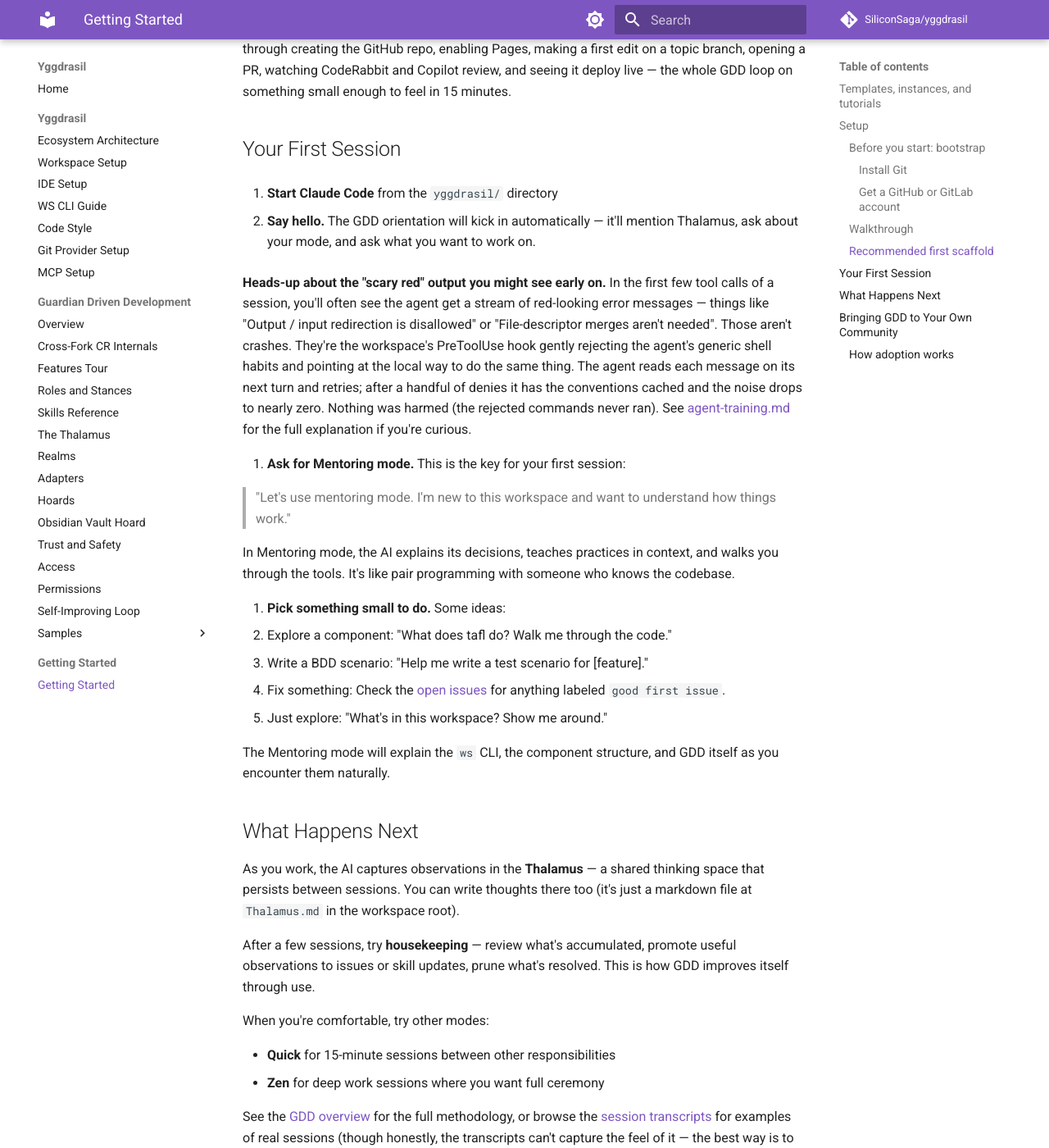
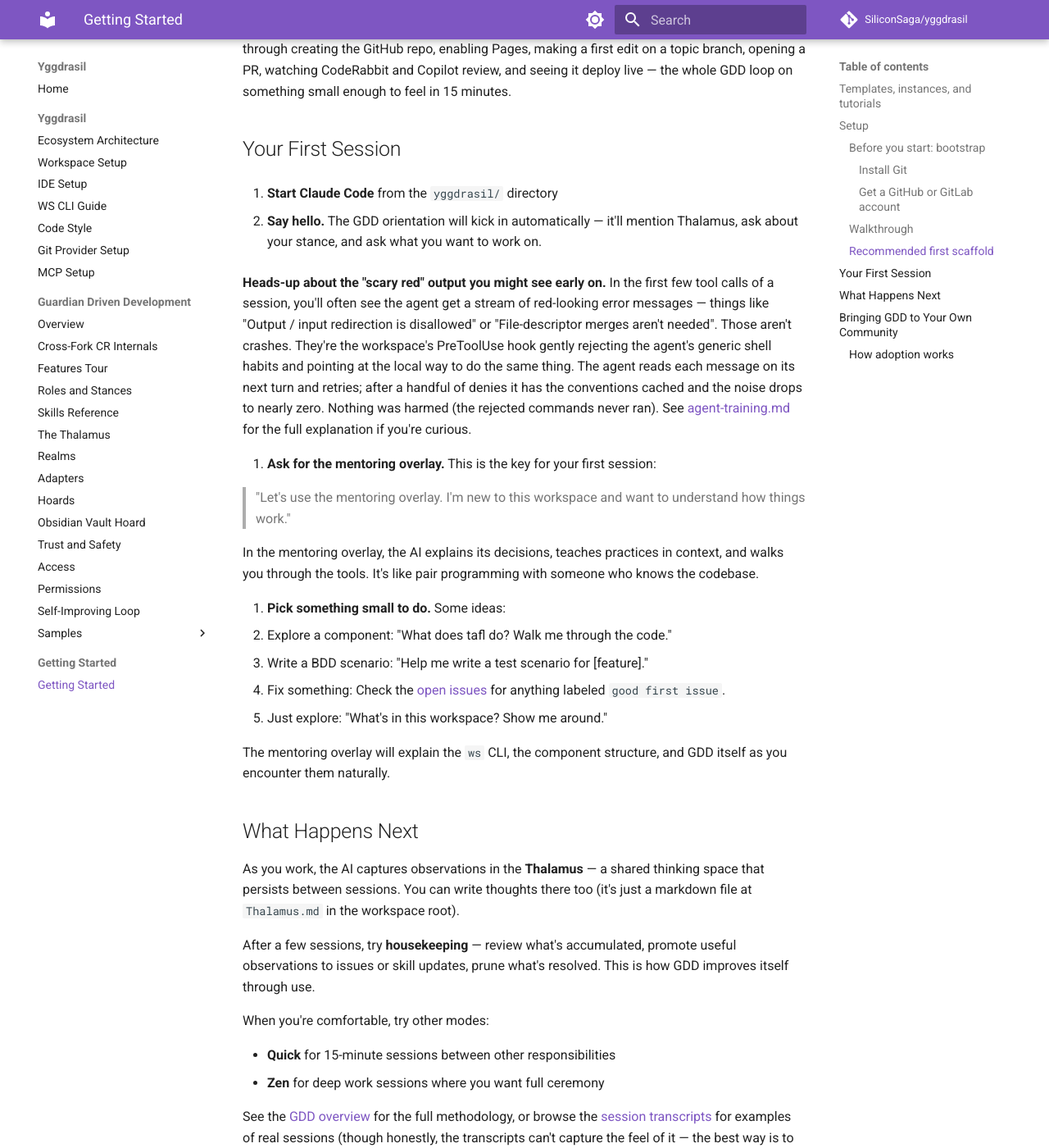
Before and after one commit to SiliconSaga/yggdrasil, an MkDocs documentation site: the page built from docs/getting-started/index.md, in a window 1280 px wide and 1400 px high, scrolled down 3915 px. Shown: the whole window at 82% size. Built offline with MkDocs 1.6.1 and Material for MkDocs 9.7.7, drawn with Linux system fonts in a browser that asks for light colours; comment, search, counter and statistics services are not loaded.

Commit message:
fix(k8s): hook stops denying 'ws k8s scope' management; wrapper verdict fail-safe; onboarding stance sweep
Whole-branch review fixes.

- CRITICAL: the hook's Tier 2b routed every `ws k8s *` through the guard, including the wrapper's own `scope set|show|clear` — the guard read `scope` as a kubectl write verb and the hook denied it, breaking the documented widen/clear/re-arm workflow once a scope was armed. The guard now returns `NOT_K8S` for the `scope` verb (wrapper-management, not kubectl); the wrapper already intercepts `scope` before the guard, so its behavior is unchanged, and the hook now passes scope commands to the normal flow. New guard tests (scope → NOT_K8S) + hook tests (scope commands not denied under an armed scope).
- ws-k8s.sh `main` now matches `READ_IN_SCOPE|WRITE_IN_SCOPE` explicitly and fails safe (`*) return 1`) on an unrecognized verdict instead of exec'ing.
- docs/getting-started/index.md: swept the last stance-sense "mode"/"Mentoring mode" residue to stance / mentoring overlay (newly exposed by the rename).
- gdd-k8s skill: Tier 2b is Bash-only — dropped the inaccurate "and PowerShell".

guard.bats 19/19, hook 120/120, wrapper 6/6; full suite 440/440.

Co-Authored-By: Claude Opus 4.8 <noreply@anthropic.com>

```diff
--- a/docs/getting-started/index.md
+++ b/docs/getting-started/index.md
@@ -126,15 +126,15 @@ Then follow the printed instructions and `components/my-page/README.md`. The tut
 
 6. **Start Claude Code** from the `yggdrasil/` directory
 
-7. **Say hello.** The GDD orientation will kick in automatically — it'll mention Thalamus, ask about your mode, and ask what you want to work on.
+7. **Say hello.** The GDD orientation will kick in automatically — it'll mention Thalamus, ask about your stance, and ask what you want to work on.
 
    **Heads-up about the "scary red" output you might see early on.** In the first few tool calls of a session, you'll often see the agent get a stream of red-looking error messages — things like "Output / input redirection is disallowed" or "File-descriptor merges aren't needed". Those aren't crashes. They're the workspace's PreToolUse hook gently rejecting the agent's generic shell habits and pointing at the local way to do the same thing. The agent reads each message on its next turn and retries; after a handful of denies it has the conventions cached and the noise drops to nearly zero. Nothing was harmed (the rejected commands never ran). See [agent-training.md](../gdd/agent-training.md) for the full explanation if you're curious.
 
-8. **Ask for Mentoring mode.** This is the key for your first session:
+8. **Ask for the mentoring overlay.** This is the key for your first session:
 
-   > "Let's use mentoring mode. I'm new to this workspace and want to understand how things work."
+   > "Let's use the mentoring overlay. I'm new to this workspace and want to understand how things work."
 
-   In Mentoring mode, the AI explains its decisions, teaches practices in context, and walks you through the tools. It's like pair programming with someone who knows the codebase.
+   In the mentoring overlay, the AI explains its decisions, teaches practices in context, and walks you through the tools. It's like pair programming with someone who knows the codebase.
 
 9. **Pick something small to do.** Some ideas:
    - Explore a component: "What does tafl do? Walk me through the code."
@@ -142,7 +142,7 @@ Then follow the printed instructions and `components/my-page/README.md`. The tut
    - Fix something: Check the [open issues](https://github.com/SiliconSaga/yggdrasil/issues) for anything labeled `good first issue`.
    - Just explore: "What's in this workspace? Show me around."
 
-   The Mentoring mode will explain the `ws` CLI, the component structure, and GDD itself as you encounter them naturally.
+   The mentoring overlay will explain the `ws` CLI, the component structure, and GDD itself as you encounter them naturally.
 
 ## What Happens Next
 
```
Also changed, not shown: .agent/skills/gdd-k8s/SKILL.md (+1 -1 lines), 4 other files.
